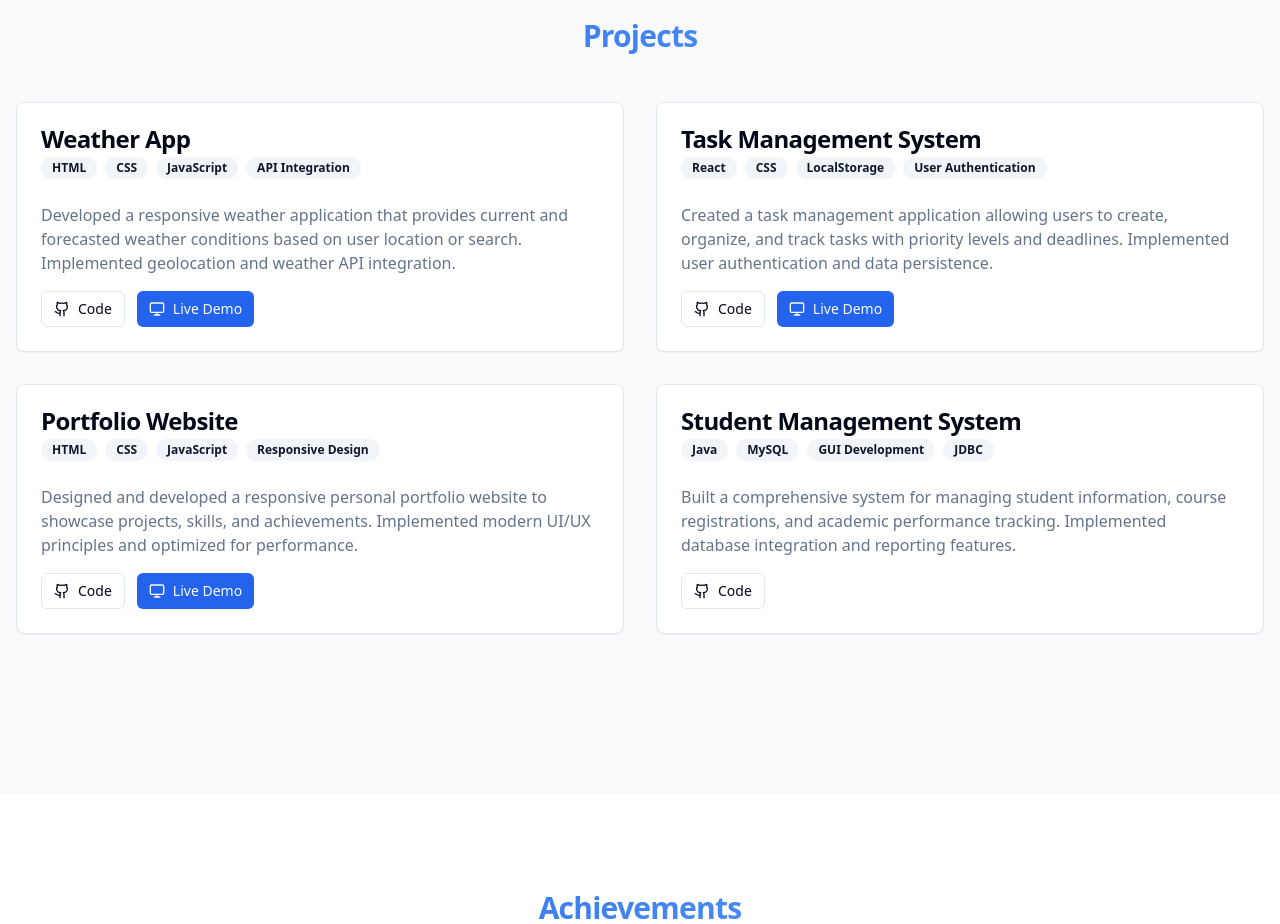
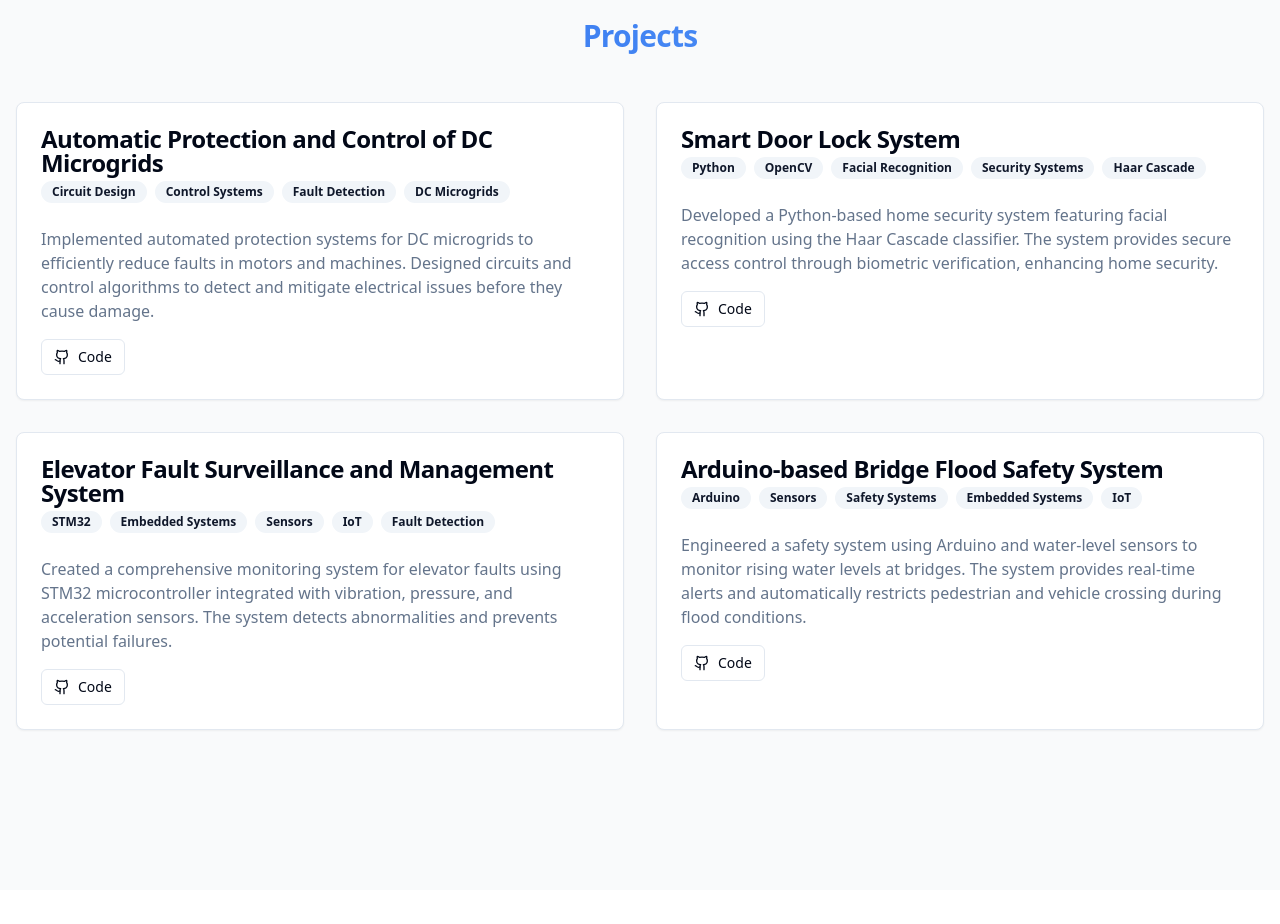
Before and after one commit to Sushmiayyappan/code-connect-profile, a React (Vite) app: page / in a window 1280 px wide. Shown: the part 1200-2124 px from the top of the page. Built offline with nearby package versions, Linux system fonts and the light colour scheme.

Commit message:
Add project descriptions
Update the project descriptions in the Projects section with the user's provided details.

```diff
--- a/src/components/Projects.tsx
+++ b/src/components/Projects.tsx
@@ -14,38 +14,38 @@ import {
 const Projects = () => {
   const projects = [
     {
-      title: "Weather App",
-      description: "Developed a responsive weather application that provides current and forecasted weather conditions based on user location or search. Implemented geolocation and weather API integration.",
-      tags: ["HTML", "CSS", "JavaScript", "API Integration"],
+      title: "Automatic Protection and Control of DC Microgrids",
+      description: "Implemented automated protection systems for DC microgrids to efficiently reduce faults in motors and machines. Designed circuits and control algorithms to detect and mitigate electrical issues before they cause damage.",
+      tags: ["Circuit Design", "Control Systems", "Fault Detection", "DC Microgrids"],
       links: {
-        github: "https://github.com/yourusername/weather-app",
-        demo: "https://weather-app-demo.example.com"
+        github: "https://github.com/yourusername/dc-microgrid-protection",
+        demo: "#"
       }
     },
     {
-      title: "Task Management System",
-      description: "Created a task management application allowing users to create, organize, and track tasks with priority levels and deadlines. Implemented user authentication and data persistence.",
-      tags: ["React", "CSS", "LocalStorage", "User Authentication"],
+      title: "Smart Door Lock System",
+      description: "Developed a Python-based home security system featuring facial recognition using the Haar Cascade classifier. The system provides secure access control through biometric verification, enhancing home security.",
+      tags: ["Python", "OpenCV", "Facial Recognition", "Security Systems", "Haar Cascade"],
       links: {
-        github: "https://github.com/yourusername/task-manager",
-        demo: "https://task-manager-demo.example.com"
+        github: "https://github.com/yourusername/smart-door-lock",
+        demo: "#"
       }
     },
     {
-      title: "Portfolio Website",
-      description: "Designed and developed a responsive personal portfolio website to showcase projects, skills, and achievements. Implemented modern UI/UX principles and optimized for performance.",
-      tags: ["HTML", "CSS", "JavaScript", "Responsive Design"],
+      title: "Elevator Fault Surveillance and Management System",
+      description: "Created a comprehensive monitoring system for elevator faults using STM32 microcontroller integrated with vibration, pressure, and acceleration sensors. The system detects abnormalities and prevents potential failures.",
+      tags: ["STM32", "Embedded Systems", "Sensors", "IoT", "Fault Detection"],
       links: {
-        github: "https://github.com/yourusername/portfolio",
-        demo: "https://yourusername.github.io/portfolio"
+        github: "https://github.com/yourusername/elevator-monitoring",
+        demo: "#"
       }
     },
     {
-      title: "Student Management System",
-      description: "Built a comprehensive system for managing student information, course registrations, and academic performance tracking. Implemented database integration and reporting features.",
-      tags: ["Java", "MySQL", "GUI Development", "JDBC"],
+      title: "Arduino-based Bridge Flood Safety System",
+      description: "Engineered a safety system using Arduino and water-level sensors to monitor rising water levels at bridges. The system provides real-time alerts and automatically restricts pedestrian and vehicle crossing during flood conditions.",
+      tags: ["Arduino", "Sensors", "Safety Systems", "Embedded Systems", "IoT"],
       links: {
-        github: "https://github.com/yourusername/student-management",
+        github: "https://github.com/yourusername/bridge-flood-safety",
         demo: "#"
       }
     }
```
